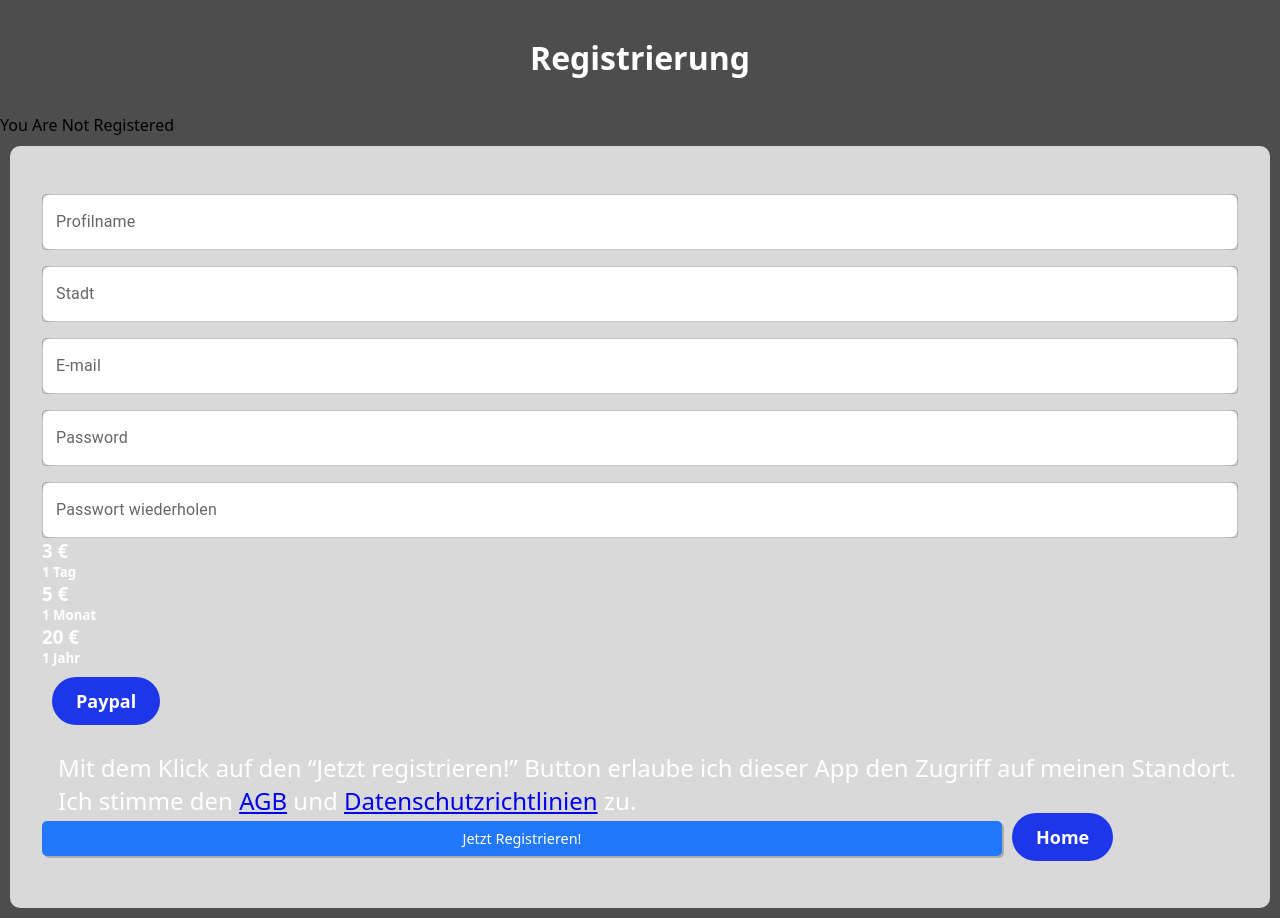
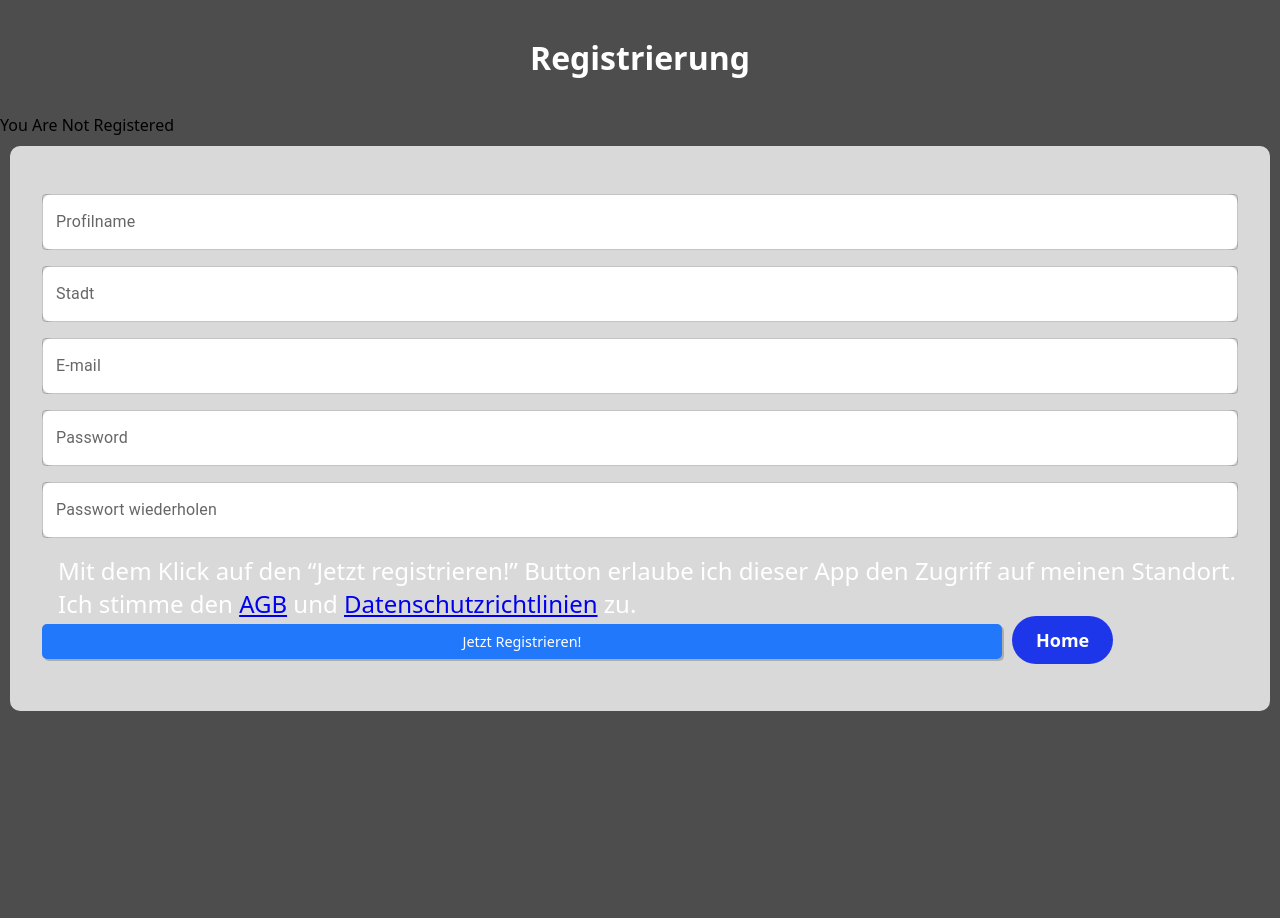
Before and after one commit to Just-URban-Exploring/Frontend, a React (Vite) app: page /register in a window 1280 px wide. After the commit the page ends 800 px from the top, so only its background shows below. Built offline with nearby package versions, Linux system fonts and the light colour scheme.

Commit message:
adjusting code LandingPage + Registration

```diff
--- a/src/pages/LandingPage.jsx
+++ b/src/pages/LandingPage.jsx
@@ -102,6 +102,11 @@ export function LandingPage() {
       <button className={styles.callbackActionButton} onClick={() => navigate("/login")}>Anmelden</button>
         <button className={styles.callbackActionButton} onClick={() => navigate("/registrierung")}>Registrieren</button>
       </div>
+      <div className={styles.footer}>
+        <Link to="/agb">AGB</Link>
+        <Link to="/datenschutz">Datenschutz</Link>
+        <Link to="/impressum">Impressum</Link>
+      </div>
     </div>
   );
 }
--- a/src/pages/Registration.jsx
+++ b/src/pages/Registration.jsx
@@ -75,7 +75,8 @@ export function Registration() {
       .catch((error) => {
         error = new Error();
       });
-      navigate('/icons');
+    setMatchPwd("");
+    navigate("/icons");
 
     // make a popup alert showing the "submitted" text
     // alert("Submited");
@@ -201,18 +202,6 @@ export function Registration() {
             value={password}
             onChange={(e) => setPassword(e.target.value)}
           ></TextField>
-          {/* <label htmlFor="passwort">
-                Passwort:
-
-              </label>
-              <input
-                type="text"
-                id="passwort"
-                onChange={handleChange}
-                value={user.passwort}
-                aria-describedby="pwdnote"
-                placeholder="Passwort"
-              /> */}
         </div>
         <div>
           <TextField
@@ -225,115 +214,18 @@ export function Registration() {
             value={matchPwd}
             onChange={(e) => setMatchPwd(e.target.value)}
           ></TextField>
-          {/* <label htmlFor="confirm_pwd">
-                Passwort wiederholen:
-
-              </label>
-              <input
-                type="text"
-                id="confirm_pwd"
-                onChange={(e) => setMatchPwd(e.target.value)}
-                value={matchPwd}
-                aria-describedby="confirmnote"
-                placeholder="Passwortwiederholung"
-              /> */}
         </div>
 
-        {/*-----Passwort Ende----------------------------------------------------------------*/}
+        {/*-----Passwort Ende---------------------*/}
 
         {/* A V A T A R */}
-        {/* <div>
-            <h4>Wähle dein Profilbild aus:</h4>
-            <img
-              src={avatar1}
-              alt="avatar"
-              className="avatar"
-              id="avatar1"
-              onClick={handleChange}
-            />
-            <img
-              src={avatar2}
-              alt="avatar"
-              className="avatar"
-              id="avatar2"
-              onClick={handleChange}
-            />
-            <img
-              src={avatar3}
-              alt="avatar"
-              className="avatar"
-              id="avatar3"
-              onClick={handleChange}
-            />
-            <img
-              src={avatar4}
-              alt="avatar"
-              className="avatar"
-              id="avatar4"
-              onClick={handleChange}
-            />
-            <img
-              src={avatar5}
-              alt="avatar"
-              className="avatar"
-              id="avatar5"
-              onClick={handleChange}
-            />
-            <img
-              src={avatar6}
-              alt="avatar"
-              className="avatar"
-              id="avatar6"
-              onClick={handleChange}
-            />
-            <div className="icons-verweis">
-              {" "}
-              Icons erstellt von{" "}
-              <a
-                href="https://www.flaticon.com/de/autoren/secret-studio"
-                title="Secret Studio"
-              >
-                {" "}
-                Secret Studio{" "}
-              </a>{" "}
-              from{" "}
-              <a href="https://www.flaticon.com/de/" title="Flaticon">
-                www.flaticon.com'
-              </a>
-            </div>
-          </div> */}
 
         {/* A U D I O G U I D E */}
-        {/* <div className="audio-guide-choice">
-          <span>
-            Möchtest du den Audioguide einschalten? Voreingestellt ist dieser
-            auf "Aus"!
-          </span>
-          <Audioguide />
-        </div> */}
 
         {/* A B O N N E M E N T  A U S W Ä H L E N */}
-        <div className="abo-cards-main">
-          <div className="abo-card">
-            <h3>3 €</h3>
-            <h5>1 Tag</h5>
-          </div>
-          <div className="abo-card">
-            <h3>5 €</h3>
-            <h5>1 Monat</h5>
-          </div>
-          <div className="abo-card">
-            <h3>20 €</h3>
-            <h5>1 Jahr</h5>
-          </div>
-        </div>
 
         {/* P A Y P A L */}
-        <div className="paypal">
-          <button>Paypal</button>
-        </div>
 
-        {/* "R E G I S T R I E R E N" - B U T T O N  */}
         <span>
           Mit dem Klick auf den “Jetzt registrieren!” Button erlaube ich dieser
           App den Zugriff auf meinen Standort. Ich stimme den{" "}
@@ -346,6 +238,7 @@ export function Registration() {
           </Link>{" "}
           zu.
         </span>
+        {/* "R E G I S T R I E R E N" - B U T T O N  */}
         <button
           className="btn-primary regButton"
           type="submit"
@@ -354,8 +247,7 @@ export function Registration() {
         >
           Jetzt Registrieren!
         </button>
-        <button onClick={() => navigate('/')}>Home</button>
-        {/* </form> */}
+        <button onClick={() => navigate("/")}>Home</button>
       </Box>
     </div>
   );
```
